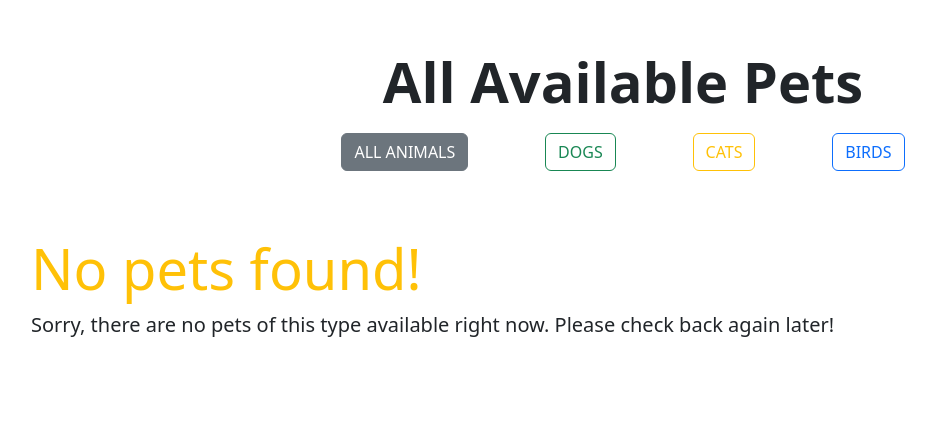
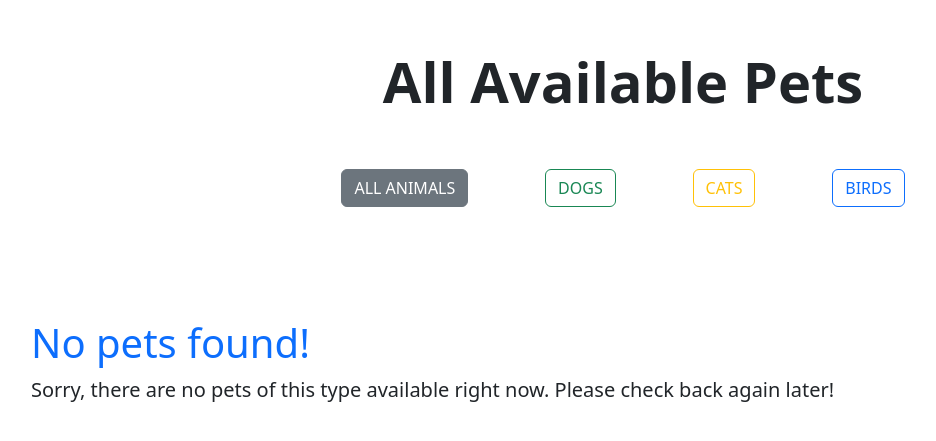
Before and after one commit to prmenezes/PetFriendsForever, a Django app: page /pets/ in a window 1280 px wide. Shown: the part 101-542 px from the top of the page, without its empty margins (17-953 px from the left). Run offline with Django 5.2, Linux system fonts and the light colour scheme; data that the repository does not hold is empty.

Commit message:
Animal List page done

```diff
--- a/pets/templates/pet_list_item.html
+++ b/pets/templates/pet_list_item.html
@@ -3,12 +3,17 @@
 
     <!--PV: Handle width and height-->
 
-    <div class="row row-cols-1 row-cols-md-2 row-cols-lg-4 g-5 mx-5 mt-3">
+    <div class="row row-cols-1 row-cols-md-2 row-cols-lg-4 g-5 mx-5">
         {% for pet in pet_list %}
         <div class="col">
 
-            {% comment %} <div class="card" style="width: 18rem;"> {% endcomment %}
+            <!-- If for loop to alternate card colors -->
+            {% if forloop.counter|divisibleby:"2" %}
             <div class="card border-warning h-100 ">
+            {% else %}
+            <div class="card border-success-subtle h-100 ">
+            {% endif %}
+
                 <!--PV: Move the style to css -->
                 <img src="{{ pet.display_pic.url}}" style="height: 200px; object-fit: cover; " alt="{{ pet.name}}">
                 {% comment %} <div class="card-body">
@@ -39,7 +44,7 @@
 
 {% else %}
 <div class="d-flex flex-column m-5">
-<h1 class="display-4 text-warning">
+<h1 class="display-6 text-primary">
     No pets found!
 </h1>
 <p class="lead">Sorry, there are no pets of this type available right now. Please check back again later!</p>
--- a/pets/templates/pet_type_links.html
+++ b/pets/templates/pet_type_links.html
@@ -7,7 +7,7 @@ here for pet type without messing the view, I like List view clean -->
     <p><a href="{% url 'filtered_pet_list' 'Birds'%}" class="link-primary link-offset-2 link-underline-opacity-25 link-underline-opacity-100-hover">BIRDS</a></p>
 </div> {% endcomment %}
 
-<div class="d-sm-flex w-sm-100 w-md-75 w-50 align-items-center justify-content-around fs-4 text-center m-auto">
+<div class="d-sm-flex w-sm-100 w-md-75 w-50 align-items-center justify-content-around fs-4 text-center mx-auto my-5">
     <p><a href="{% url "pet_list" %}" class="btn
         {% if not pet_type %}
             btn-secondary
--- a/pets/templates/pets/pet_list.html
+++ b/pets/templates/pets/pet_list.html
@@ -7,11 +7,11 @@
 
 <div class="d-sm-flex flex-column align-items-center mt-5 text-center">
     {% if pet_type %}
-        <h1 class="fw-bold display-4 mb-3"> All Available {{pet_type}}
+        <h1 class="fw-bold display-4 mb-1"> All Available {{pet_type}}
          </h1>
 
     {% else %}
-        <h1 class="fw-bold display-4 mb-3"> All Available Pets </h1>
+        <h1 class="fw-bold display-4 mb-1"> All Available Pets </h1>
     {% endif %}
 
 
```
Also changed, not shown: media/pet_display_pics_upload/carla-domestic_shorthair.jpg (added).
